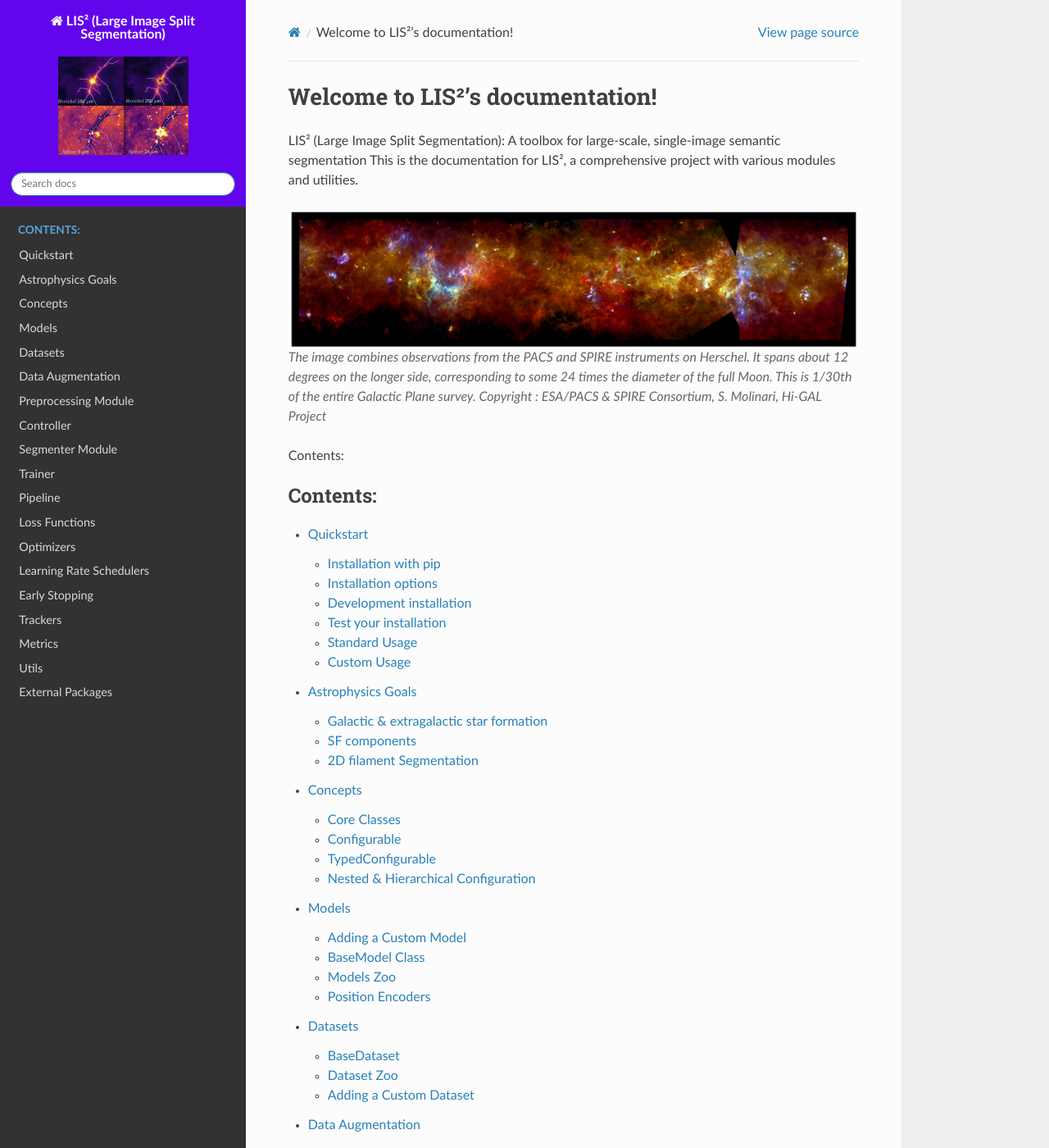
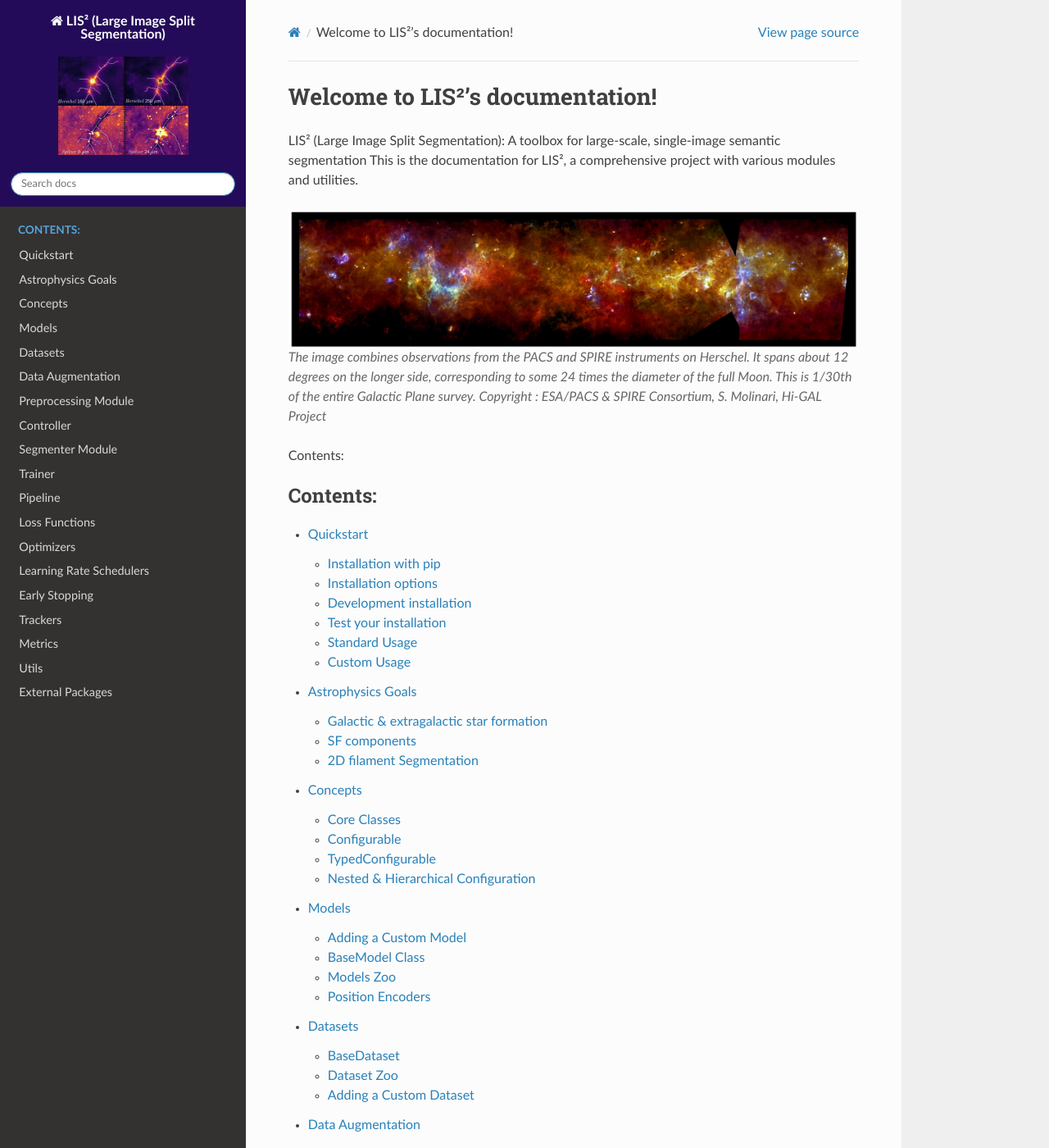
Before and after one commit to multi-learn/lis2, a Sphinx documentation site: the page built from docs/source/index.rst, in a window 1280 px wide and 1400 px high. Shown: the whole window at 82% size. Built offline with Sphinx 7.4.7 and the Read the Docs theme 3.1.0, drawn with Linux system fonts in a browser that asks for light colours.

Commit message:
Edit custom.css

```diff
--- a/docs/source/_static/custom.css
+++ b/docs/source/_static/custom.css
@@ -6,5 +6,5 @@
 /* Fond de la zone de recherche et du haut de la barre latérale */
 .wy-side-nav-search,
 .wy-nav-top {
-    background-color: #6205ed;
+    background-color: #240B59;
 }
```
